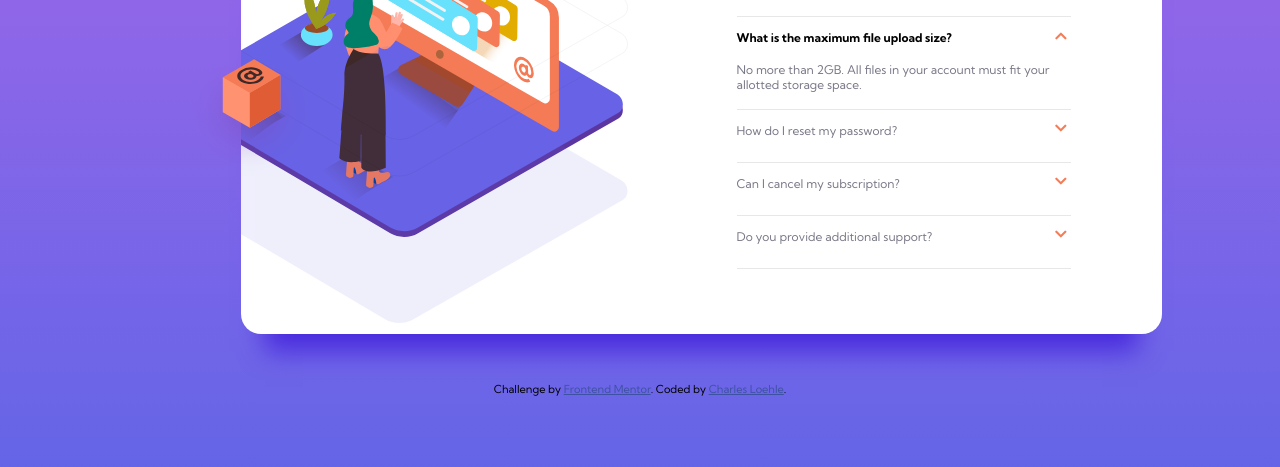
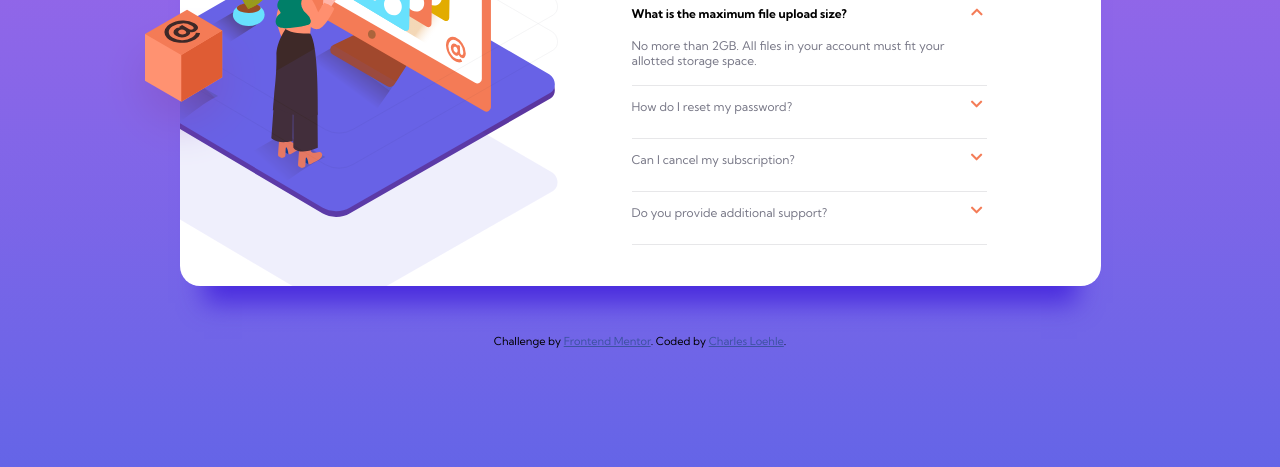
Before and after one commit to charles-loehle/faq-accordion-card, a website built with Parcel: page src/index.html in a window 1280 px wide. Shown: the part 333-800 px from the top of the page. Built offline with nearby package versions, Linux system fonts and the light colour scheme; files whose address does not match are found by name.

Commit message:
finalizing again

```diff
--- a/src/index.html
+++ b/src/index.html
@@ -23,13 +23,13 @@
 	</head>
 	<body>
 		<section class="main">
+			<div class="faq-container">
 				<img
 					class="illustration-box"
 					src="./images/illustration-box-desktop.svg"
 					alt="illustration-box"
 				/>
-			<div class="faq-container">
-				<div class="d-flex">
+				<!-- <div class="d-flex"> -->
 				<div class="image-container">
 					<img
 						class="woman-online-mobile"
@@ -52,7 +52,7 @@
 						alt="shadow"
 					/>
 				</div>
-				</div>
+				<!-- </div> -->
 				<div class="faq-main-content">
 					<h1>FAQ</h1>
 					<div class="faq">
--- a/src/style.scss
+++ b/src/style.scss
@@ -48,10 +48,6 @@
 		display: flex;
 		justify-content: center;
 		align-items: center;
-
-		.illustration-box {
-			display: none;
-		}
 	}
 
 	.faq-container {
@@ -61,6 +57,11 @@
 		margin-top: 8rem;
 		width: 328px;
 		box-shadow: 0px 41px 24px -24px hsl(250deg 73% 52%);
+		position: relative;
+
+		.illustration-box {
+			display: none;
+		}
 
 		.d-flex {
 			position: relative;
@@ -75,14 +76,14 @@
 			.woman-online-mobile {
 				position: relative;
 				left: -15px;
-				top: -14px;
+				top: -131px;
 			}
 
 			.bg-pattern-mobile {
-				position: relative;
-				top: -107px;
-				left: 12px;
-				width: 90%;
+				position: absolute;
+				top: 11px;
+				left: 38px;
+				width: 75%;
 			}
 
 			.woman-online-desktop,
@@ -172,21 +173,20 @@
 
 	// w 921 x h 512
 	@media screen and (min-width: 1040px) {
-		section.main {
-			.illustration-box {
-				display: block;
-				position: relative;
-				width: 10%;
-				left: 72px;
-				top: 105px;
-				z-index: 1;
-			}
-		}
-
 		.faq-container {
 			width: 921px;
 			display: flex;
-			overflow: hidden;
+			padding: 0;
+			min-height: 450px;
+
+			.illustration-box {
+				display: block;
+				position: absolute;
+				width: 18%;
+				left: -79px;
+				top: 189px;
+				z-index: 1;
+			}
 
 			.faq-main-content {
 				margin-top: 0;
@@ -206,11 +206,18 @@
 
 			.image-container {
 				max-width: 452px;
-				height: 100%;
+				height: 467px;
+				overflow: hidden;
 
 				.woman-online-mobile,
 				.bg-pattern-mobile {
 					display: none;
+				}
+
+				.woman-online-desktop {
+					position: relative;
+					left: -77px;
+					top: 54px;
 				}
 
 				.woman-online-desktop,
@@ -219,9 +226,9 @@
 				}
 
 				.bg-pattern-desktop {
-					position: absolute;
-					top: -31px;
-					left: -15px;
+					position: relative;
+					top: -296px;
+					left: -74px;
 				}
 			}
 		}
```
Also changed, not shown: dist/index.html, dist/index.js, 3 other files. Lines whose indentation alone changed are shown as unchanged.
